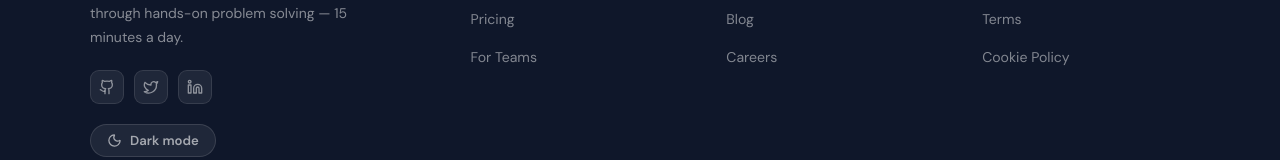
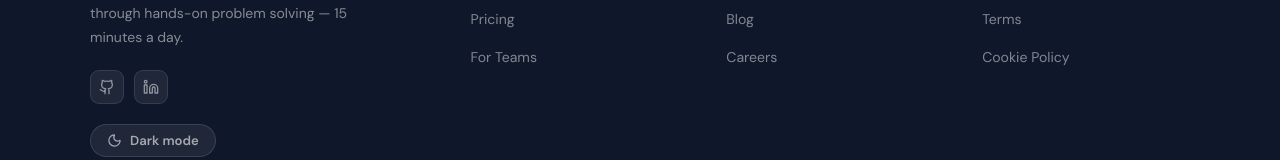
Before and after one commit to iamro045/Brilliant, a React (Vite) app: page / in a window 1280 px wide. Shown: the part 3500-3660 px from the top of the page. Built offline with nearby package versions, Linux system fonts and the light colour scheme.

Commit message:
Adding Social Links

```diff
--- a/src/components/Footer.jsx
+++ b/src/components/Footer.jsx
@@ -38,8 +38,7 @@ const Footer = () => {
           </p>
           <div className="footer-social">
             <a href="https://github.com/iamro045" className="social-btn" aria-label="GitHub"><Github size={16} /></a>
-            <a href="#" className="social-btn" aria-label="Twitter"><Twitter size={16} /></a>
-            <a href="#" className="social-btn" aria-label="LinkedIn"><Linkedin size={16} /></a>
+            <a href="https://www.linkedin.com/in/rohitshinde045/" className="social-btn" aria-label="LinkedIn"><Linkedin size={16} /></a>
           </div>
           <button className="footer-theme-toggle" onClick={toggle} aria-label="Toggle dark mode">
             {dark ? <><Sun size={15} /> Light mode</> : <><Moon size={15} /> Dark mode</>}
```
